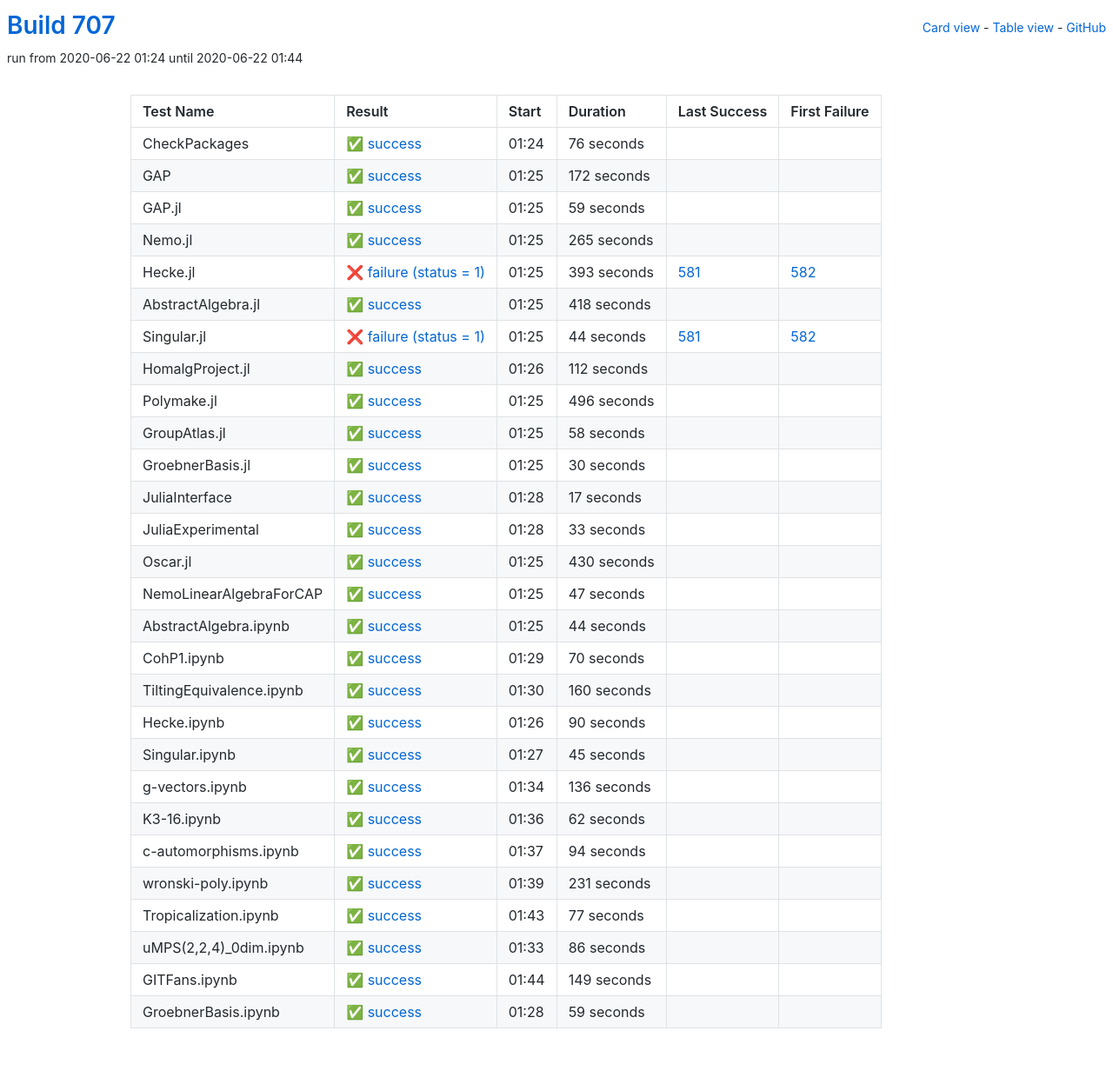
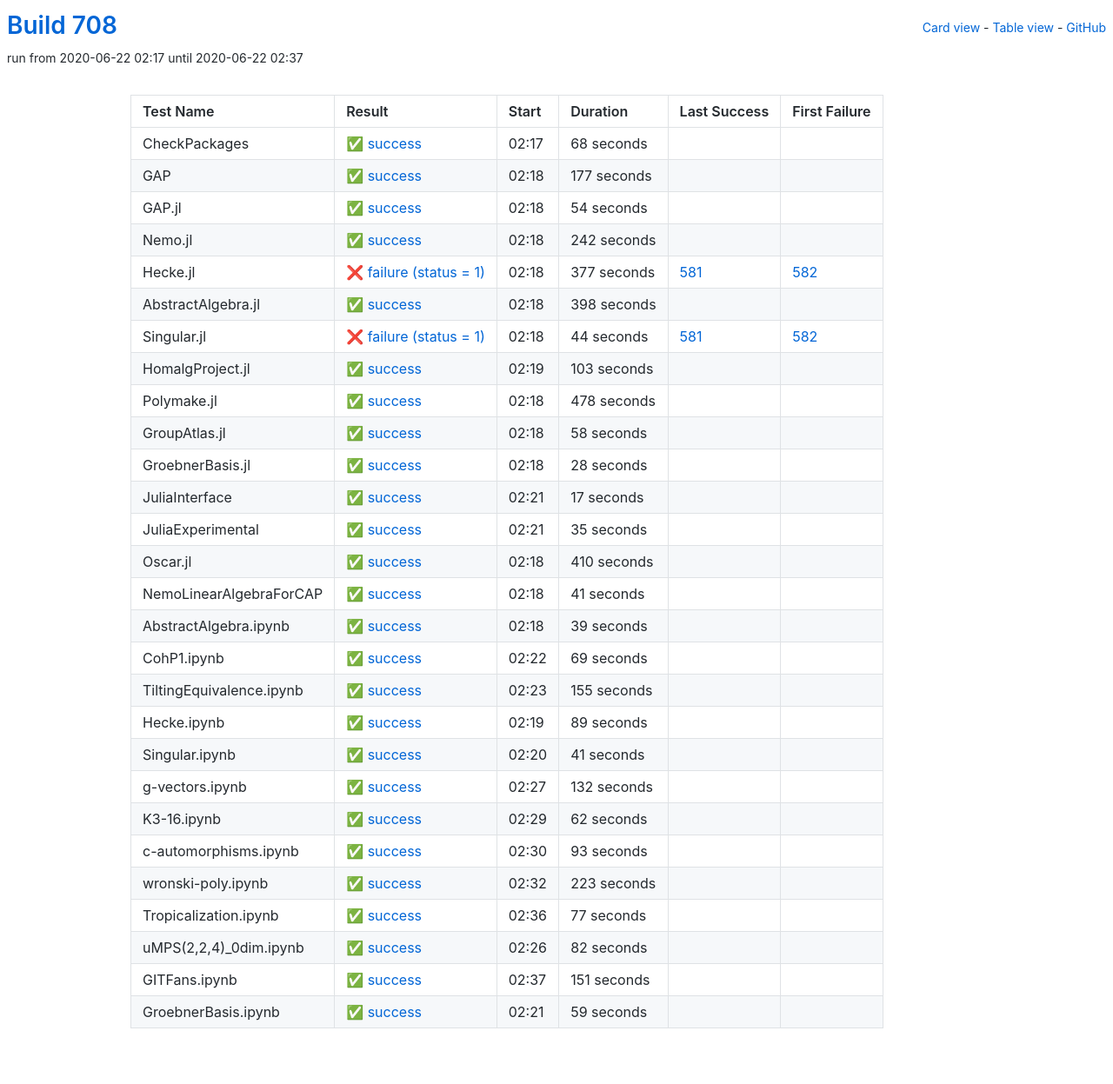
Before and after one commit to oscar-system/oscar-ci-status-1.4, a Jekyll site: the page built from table.html, in a window 1280 px wide. Shown: the whole page at 87% size. Built offline with Jekyll 4.4.1, drawn with Linux system fonts in a browser that asks for light colours.

Commit message:
Build #708

```diff
--- a/_data/ci.yml
+++ b/_data/ci.yml
@@ -1,6 +1,6 @@
 ---
-build: 707
-build_url: https://oscarci.mathematik.uni-kl.de/job/oscar-julia-1.4/707/
+build: 708
+build_url: https://oscarci.mathematik.uni-kl.de/job/oscar-julia-1.4/708/
 job: oscar-julia-1.4
 organization: oscar-system
 repo: oscar-ci-status-1.4
@@ -8,80 +8,80 @@ repourl: https://github.com/oscar-system/oscar-ci-status-1.4
 tests:
 - name: CheckPackages
   id: checkpackages
-  log: https://oscarci.mathematik.uni-kl.de/job/oscar-julia-1.4/707/artifact/logs/build-707/CheckPackages.log
-  start: 2020-06-22 01:24
+  log: https://oscarci.mathematik.uni-kl.de/job/oscar-julia-1.4/708/artifact/logs/build-708/CheckPackages.log
+  start: 2020-06-22 02:17
   success: true
   exitcode: 0
   status: success
-  duration: 76
+  duration: 68
   last_success: false
   last_success_url:
   first_failure: false
   first_failure_url:
 - name: GAP
   id: gap
-  log: https://oscarci.mathematik.uni-kl.de/job/oscar-julia-1.4/707/artifact/logs/build-707/GAP.log
-  start: 2020-06-22 01:25
+  log: https://oscarci.mathematik.uni-kl.de/job/oscar-julia-1.4/708/artifact/logs/build-708/GAP.log
+  start: 2020-06-22 02:18
   success: true
   exitcode: 0
   status: success
-  duration: 172
+  duration: 177
   last_success: false
   last_success_url:
   first_failure: false
   first_failure_url:
 - name: GAP.jl
   id: gap-jl
-  log: https://oscarci.mathematik.uni-kl.de/job/oscar-julia-1.4/707/artifact/logs/build-707/GAP.jl.log
-  start: 2020-06-22 01:25
+  log: https://oscarci.mathematik.uni-kl.de/job/oscar-julia-1.4/708/artifact/logs/build-708/GAP.jl.log
+  start: 2020-06-22 02:18
   success: true
   exitcode: 0
   status: success
-  duration: 59
+  duration: 54
   last_success: false
   last_success_url:
   first_failure: false
   first_failure_url:
 - name: Nemo.jl
   id: nemo-jl
-  log: https://oscarci.mathematik.uni-kl.de/job/oscar-julia-1.4/707/artifact/logs/build-707/Nemo.jl.log
-  start: 2020-06-22 01:25
+  log: https://oscarci.mathematik.uni-kl.de/job/oscar-julia-1.4/708/artifact/logs/build-708/Nemo.jl.log
+  start: 2020-06-22 02:18
   success: true
   exitcode: 0
   status: success
-  duration: 265
+  duration: 242
   last_success: false
   last_success_url:
   first_failure: false
   first_failure_url:
 - name: Hecke.jl
   id: hecke-jl
-  log: https://oscarci.mathematik.uni-kl.de/job/oscar-julia-1.4/707/artifact/logs/build-707/Hecke.jl.log
-  start: 2020-06-22 01:25
+  log: https://oscarci.mathematik.uni-kl.de/job/oscar-julia-1.4/708/artifact/logs/build-708/Hecke.jl.log
+  start: 2020-06-22 02:18
   success: false
   exitcode: 1
   status: failure
-  duration: 393
+  duration: 377
   last_success: 581
   last_success_url: https://oscarci.mathematik.uni-kl.de/job/oscar-julia-1.4/581/
   first_failure: 582
   first_failure_url: https://oscarci.mathematik.uni-kl.de/job/oscar-julia-1.4/582/
 - name: AbstractAlgebra.jl
   id: abstractalgebra-jl
-  log: https://oscarci.mathematik.uni-kl.de/job/oscar-julia-1.4/707/artifact/logs/build-707/AbstractAlgebra.jl.log
-  start: 2020-06-22 01:25
+  log: https://oscarci.mathematik.uni-kl.de/job/oscar-julia-1.4/708/artifact/logs/build-708/AbstractAlgebra.jl.log
+  start: 2020-06-22 02:18
   success: true
   exitcode: 0
   status: success
-  duration: 418
+  duration: 398
   last_success: false
   last_success_url:
   first_failure: false
   first_failure_url:
 - name: Singular.jl
   id: singular-jl
-  log: https://oscarci.mathematik.uni-kl.de/job/oscar-julia-1.4/707/artifact/logs/build-707/Singular.jl.log
-  start: 2020-06-22 01:25
+  log: https://oscarci.mathematik.uni-kl.de/job/oscar-julia-1.4/708/artifact/logs/build-708/Singular.jl.log
+  start: 2020-06-22 02:18
   success: false
   exitcode: 1
   status: failure
@@ -92,32 +92,32 @@ tests:
   first_failure_url: https://oscarci.mathematik.uni-kl.de/job/oscar-julia-1.4/582/
 - name: HomalgProject.jl
   id: homalgproject-jl
-  log: https://oscarci.mathematik.uni-kl.de/job/oscar-julia-1.4/707/artifact/logs/build-707/HomalgProject.jl.log
-  start: 2020-06-22 01:26
+  log: https://oscarci.mathematik.uni-kl.de/job/oscar-julia-1.4/708/artifact/logs/build-708/HomalgProject.jl.log
+  start: 2020-06-22 02:19
   success: true
   exitcode: 0
   status: success
-  duration: 112
+  duration: 103
   last_success: false
   last_success_url:
   first_failure: false
   first_failure_url:
 - name: Polymake.jl
   id: polymake-jl
-  log: https://oscarci.mathematik.uni-kl.de/job/oscar-julia-1.4/707/artifact/logs/build-707/Polymake.jl.log
-  start: 2020-06-22 01:25
+  log: https://oscarci.mathematik.uni-kl.de/job/oscar-julia-1.4/708/artifact/logs/build-708/Polymake.jl.log
+  start: 2020-06-22 02:18
   success: true
   exitcode: 0
   status: success
-  duration: 496
+  duration: 478
   last_success: false
   last_success_url:
   first_failure: false
   first_failure_url:
 - name: GroupAtlas.jl
   id: groupatlas-jl
-  log: https://oscarci.mathematik.uni-kl.de/job/oscar-julia-1.4/707/artifact/logs/build-707/GroupAtlas.jl.log
-  start: 2020-06-22 01:25
+  log: https://oscarci.mathematik.uni-kl.de/job/oscar-julia-1.4/708/artifact/logs/build-708/GroupAtlas.jl.log
+  start: 2020-06-22 02:18
   success: true
   exitcode: 0
   status: success
@@ -128,20 +128,20 @@ tests:
   first_failure_url:
 - name: GroebnerBasis.jl
   id: groebnerbasis-jl
-  log: https://oscarci.mathematik.uni-kl.de/job/oscar-julia-1.4/707/artifact/logs/build-707/GroebnerBasis.jl.log
-  start: 2020-06-22 01:25
+  log: https://oscarci.mathematik.uni-kl.de/job/oscar-julia-1.4/708/artifact/logs/build-708/GroebnerBasis.jl.log
+  start: 2020-06-22 02:18
   success: true
   exitcode: 0
   status: success
-  duration: 30
+  duration: 28
   last_success: false
   last_success_url:
   first_failure: false
   first_failure_url:
 - name: JuliaInterface
   id: juliainterface
-  log: https://oscarci.mathematik.uni-kl.de/job/oscar-julia-1.4/707/artifact/logs/build-707/JuliaInterface.log
-  start: 2020-06-22 01:28
+  log: https://oscarci.mathematik.uni-kl.de/job/oscar-julia-1.4/708/artifact/logs/build-708/JuliaInterface.log
+  start: 2020-06-22 02:21
   success: true
   exitcode: 0
   status: success
@@ -152,116 +152,116 @@ tests:
   first_failure_url:
 - name: JuliaExperimental
   id: juliaexperimental
-  log: https://oscarci.mathematik.uni-kl.de/job/oscar-julia-1.4/707/artifact/logs/build-707/JuliaExperimental.log
-  start: 2020-06-22 01:28
+  log: https://oscarci.mathematik.uni-kl.de/job/oscar-julia-1.4/708/artifact/logs/build-708/JuliaExperimental.log
+  start: 2020-06-22 02:21
   success: true
   exitcode: 0
   status: success
-  duration: 33
+  duration: 35
   last_success: false
   last_success_url:
   first_failure: false
   first_failure_url:
 - name: Oscar.jl
   id: oscar-jl
-  log: https://oscarci.mathematik.uni-kl.de/job/oscar-julia-1.4/707/artifact/logs/build-707/Oscar.jl.log
-  start: 2020-06-22 01:25
+  log: https://oscarci.mathematik.uni-kl.de/job/oscar-julia-1.4/708/artifact/logs/build-708/Oscar.jl.log
+  start: 2020-06-22 02:18
   success: true
   exitcode: 0
   status: success
-  duration: 430
+  duration: 410
   last_success: false
   last_success_url:
   first_failure: false
   first_failure_url:
 - name: NemoLinearAlgebraForCAP
   id: nemolinearalgebraforcap
-  log: https://oscarci.mathematik.uni-kl.de/job/oscar-julia-1.4/707/artifact/logs/build-707/NemoLinearAlgebraForCAP.log
-  start: 2020-06-22 01:25
+  log: https://oscarci.mathematik.uni-kl.de/job/oscar-julia-1.4/708/artifact/logs/build-708/NemoLinearAlgebraForCAP.log
+  start: 2020-06-22 02:18
   success: true
   exitcode: 0
   status: success
-  duration: 47
+  duration: 41
   last_success: false
   last_success_url:
   first_failure: false
   first_failure_url:
 - name: AbstractAlgebra.ipynb
   id: abstractalgebra-ipynb
-  log: https://oscarci.mathematik.uni-kl.de/job/oscar-julia-1.4/707/artifact/logs/build-707/AbstractAlgebra.ipynb.log
-  start: 2020-06-22 01:25
+  log: https://oscarci.mathematik.uni-kl.de/job/oscar-julia-1.4/708/artifact/logs/build-708/AbstractAlgebra.ipynb.log
+  start: 2020-06-22 02:18
   success: true
   exitcode: 0
   status: success
-  duration: 44
+  duration: 39
   last_success: false
   last_success_url:
   first_failure: false
   first_failure_url:
 - name: CohP1.ipynb
   id: cohp1-ipynb
-  log: https://oscarci.mathematik.uni-kl.de/job/oscar-julia-1.4/707/artifact/logs/build-707/CohP1.ipynb.log
-  start: 2020-06-22 01:29
+  log: https://oscarci.mathematik.uni-kl.de/job/oscar-julia-1.4/708/artifact/logs/build-708/CohP1.ipynb.log
+  start: 2020-06-22 02:22
   success: true
   exitcode: 0
   status: success
-  duration: 70
+  duration: 69
   last_success: false
   last_success_url:
   first_failure: false
   first_failure_url:
 - name: TiltingEquivalence.ipynb
   id: tiltingequivalence-ipynb
-  log: https://oscarci.mathematik.uni-kl.de/job/oscar-julia-1.4/707/artifact/logs/build-707/TiltingEquivalence.ipynb.log
-  start: 2020-06-22 01:30
+  log: https://oscarci.mathematik.uni-kl.de/job/oscar-julia-1.4/708/artifact/logs/build-708/TiltingEquivalence.ipynb.log
+  start: 2020-06-22 02:23
   success: true
   exitcode: 0
   status: success
-  duration: 160
+  duration: 155
   last_success: false
   last_success_url:
   first_failure: false
   first_failure_url:
 - name: Hecke.ipynb
   id: hecke-ipynb
-  log: https://oscarci.mathematik.uni-kl.de/job/oscar-julia-1.4/707/artifact/logs/build-707/Hecke.ipynb.log
-  start: 2020-06-22 01:26
+  log: https://oscarci.mathematik.uni-kl.de/job/oscar-julia-1.4/708/artifact/logs/build-708/Hecke.ipynb.log
+  start: 2020-06-22 02:19
   success: true
   exitcode: 0
   status: success
-  duration: 90
+  duration: 89
   last_success: false
   last_success_url:
   first_failure: false
   first_failure_url:
 - name: Singular.ipynb
   id: singular-ipynb
-  log: https://oscarci.mathematik.uni-kl.de/job/oscar-julia-1.4/707/artifact/logs/build-707/Singular.ipynb.log
-  start: 2020-06-22 01:27
+  log: https://oscarci.mathematik.uni-kl.de/job/oscar-julia-1.4/708/artifact/logs/build-708/Singular.ipynb.log
+  start: 2020-06-22 02:20
   success: true
   exitcode: 0
   status: success
-  duration: 45
+  duration: 41
   last_success: false
   last_success_url:
   first_failure: false
   first_failure_url:
 - name: g-vectors.ipynb
   id: g-vectors-ipynb
-  log: https://oscarci.mathematik.uni-kl.de/job/oscar-julia-1.4/707/artifact/logs/build-707/g-vectors.ipynb.log
-  start: 2020-06-22 01:34
+  log: https://oscarci.mathematik.uni-kl.de/job/oscar-julia-1.4/708/artifact/logs/build-708/g-vectors.ipynb.log
+  start: 2020-06-22 02:27
   success: true
   exitcode: 0
   status: success
-  duration: 136
+  duration: 132
   last_success: false
   last_success_url:
   first_failure: false
   first_failure_url:
 - name: K3-16.ipynb
   id: k3-16-ipynb
-  log: https://oscarci.mathematik.uni-kl.de/job/oscar-julia-1.4/707/artifact/logs/build-707/K3-16.ipynb.log
-  start: 2020-06-22 01:36
+  log: https://oscarci.mathematik.uni-kl.de/job/oscar-julia-1.4/708/artifact/logs/build-708/K3-16.ipynb.log
+  start: 2020-06-22 02:29
   success: true
   exitcode: 0
   status: success
@@ -272,32 +272,32 @@ tests:
   first_failure_url:
 - name: c-automorphisms.ipynb
   id: c-automorphisms-ipynb
-  log: https://oscarci.mathematik.uni-kl.de/job/oscar-julia-1.4/707/artifact/logs/build-707/c-automorphisms.ipynb.log
-  start: 2020-06-22 01:37
+  log: https://oscarci.mathematik.uni-kl.de/job/oscar-julia-1.4/708/artifact/logs/build-708/c-automorphisms.ipynb.log
+  start: 2020-06-22 02:30
   success: true
   exitcode: 0
   status: success
-  duration: 94
+  duration: 93
   last_success: false
   last_success_url:
   first_failure: false
   first_failure_url:
 - name: wronski-poly.ipynb
   id: wronski-poly-ipynb
-  log: https://oscarci.mathematik.uni-kl.de/job/oscar-julia-1.4/707/artifact/logs/build-707/wronski-poly.ipynb.log
-  start: 2020-06-22 01:39
+  log: https://oscarci.mathematik.uni-kl.de/job/oscar-julia-1.4/708/artifact/logs/build-708/wronski-poly.ipynb.log
+  start: 2020-06-22 02:32
   success: true
   exitcode: 0
   status: success
-  duration: 231
+  duration: 223
   last_success: false
   last_success_url:
   first_failure: false
   first_failure_url:
 - name: Tropicalization.ipynb
   id: tropicalization-ipynb
-  log: https://oscarci.mathematik.uni-kl.de/job/oscar-julia-1.4/707/artifact/logs/build-707/Tropicalization.ipynb.log
-  start: 2020-06-22 01:43
+  log: https://oscarci.mathematik.uni-kl.de/job/oscar-julia-1.4/708/artifact/logs/build-708/Tropicalization.ipynb.log
+  start: 2020-06-22 02:36
   success: true
   exitcode: 0
   status: success
@@ -308,32 +308,32 @@ tests:
   first_failure_url:
 - name: uMPS(2,2,4)_0dim.ipynb
   id: umps-2-2-4-0dim-ipynb
-  log: https://oscarci.mathematik.uni-kl.de/job/oscar-julia-1.4/707/artifact/logs/build-707/uMPS-2-2-4-_0dim.ipynb.log
-  start: 2020-06-22 01:33
+  log: https://oscarci.mathematik.uni-kl.de/job/oscar-julia-1.4/708/artifact/logs/build-708/uMPS-2-2-4-_0dim.ipynb.log
+  start: 2020-06-22 02:26
   success: true
   exitcode: 0
   status: success
-  duration: 86
+  duration: 82
   last_success: false
   last_success_url:
   first_failure: false
   first_failure_url:
 - name: GITFans.ipynb
   id: gitfans-ipynb
-  log: https://oscarci.mathematik.uni-kl.de/job/oscar-julia-1.4/707/artifact/logs/build-707/GITFans.ipynb.log
-  start: 2020-06-22 01:44
+  log: https://oscarci.mathematik.uni-kl.de/job/oscar-julia-1.4/708/artifact/logs/build-708/GITFans.ipynb.log
+  start: 2020-06-22 02:37
   success: true
   exitcode: 0
   status: success
-  duration: 149
+  duration: 151
   last_success: false
   last_success_url:
   first_failure: false
   first_failure_url:
 - name: GroebnerBasis.ipynb
   id: groebnerbasis-ipynb
-  log: https://oscarci.mathematik.uni-kl.de/job/oscar-julia-1.4/707/artifact/logs/build-707/GroebnerBasis.ipynb.log
-  start: 2020-06-22 01:28
+  log: https://oscarci.mathematik.uni-kl.de/job/oscar-julia-1.4/708/artifact/logs/build-708/GroebnerBasis.ipynb.log
+  start: 2020-06-22 02:21
   success: true
   exitcode: 0
   status: success
```
Also changed, not shown: README.md.
